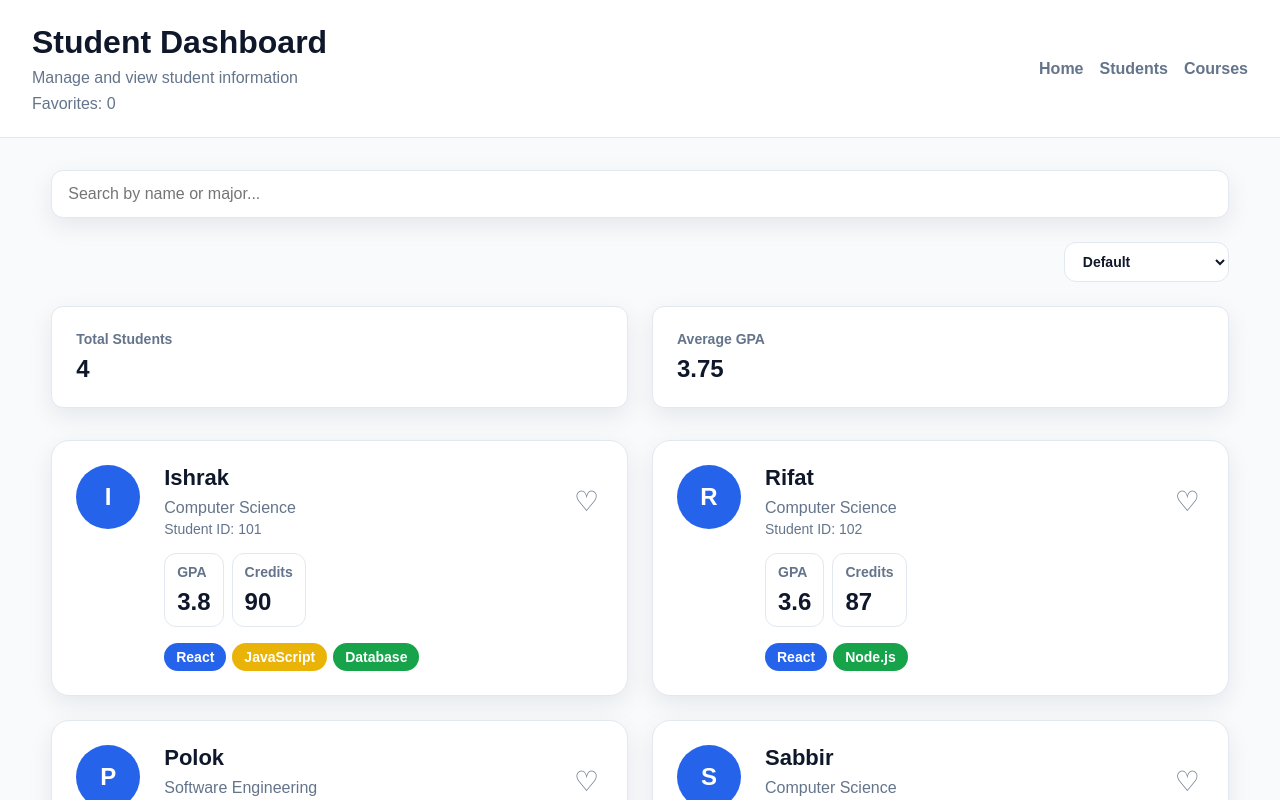
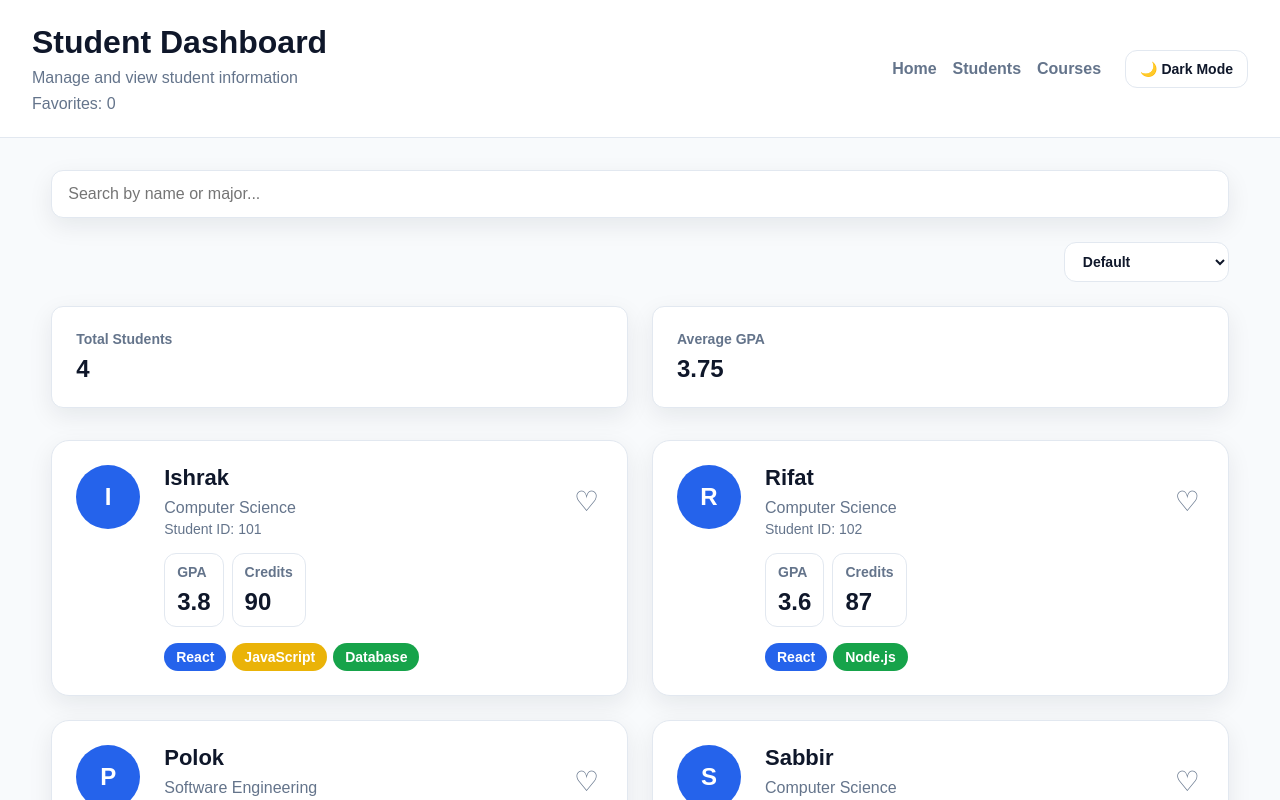
Before and after one commit to ishrakahmad/React_Lab, a React (Vite) app in the folder StudentDashboard/: page / in a window 1280 px wide. Shown: the top 800 px of the page. Built offline with nearby package versions, Linux system fonts and the light colour scheme.

Commit message:
task 3 ThemeContext — Light/Dark Mode

```diff
--- a/StudentDashboard/src/App.css
+++ b/StudentDashboard/src/App.css
@@ -335,3 +335,97 @@
 .sort-controls select:focus {
   border-color: var(--color-primary);
 }
+
+
+/* Theme */
+
+.light-theme {
+  min-height: 100vh;
+
+  --theme-background: #f8fafc;
+  --theme-surface: #ffffff;
+  --theme-text: #0f172a;
+  --theme-muted: #64748b;
+  --theme-border: #e2e8f0;
+}
+
+.dark-theme {
+  min-height: 100vh;
+
+  --theme-background: #0f172a;
+  --theme-surface: #1e293b;
+  --theme-text: #f8fafc;
+  --theme-muted: #cbd5e1;
+  --theme-border: #334155;
+}
+
+.light-theme,
+.dark-theme {
+  background: var(--theme-background);
+  color: var(--theme-text);
+}
+
+.dark-theme .dashboard-header,
+.dark-theme .stat-badge,
+.dark-theme .student-card,
+.dark-theme .search-bar input,
+.dark-theme .sort-controls select {
+  background: var(--theme-surface);
+  color: var(--theme-text);
+  border-color: var(--theme-border);
+}
+
+.dark-theme .header-content p,
+.dark-theme .student-major,
+.dark-theme .student-id,
+.dark-theme .stat-label {
+  color: var(--theme-muted);
+}
+
+.dark-theme .dashboard-nav a {
+  color: var(--theme-muted);
+}
+
+.dark-theme .dashboard-nav a:hover {
+  color: var(--color-primary);
+}
+
+.header-actions {
+  display: flex;
+  align-items: center;
+  gap: var(--spacing-lg);
+}
+
+.theme-button {
+  padding: 10px 14px;
+
+  border: 1px solid var(--color-border);
+  border-radius: var(--radius-md);
+
+  background: var(--color-surface);
+  color: var(--color-text);
+
+  font-size: var(--font-size-sm);
+  font-weight: 600;
+
+  cursor: pointer;
+}
+
+.theme-button:hover {
+  border-color: var(--color-primary);
+}
+
+.dark-theme h1,
+.dark-theme h2,
+.dark-theme .stat-value,
+.dark-theme .stat-badge strong {
+  color: var(--theme-text);
+}
+
+.dark-theme .student-card h2 {
+  color: var(--theme-text);
+}
+
+.dark-theme .stat-value {
+  color: var(--theme-text);
+}
--- a/StudentDashboard/src/components/DashboardHeader.jsx
+++ b/StudentDashboard/src/components/DashboardHeader.jsx
@@ -1,10 +1,15 @@
 import PropTypes from 'prop-types';
+import { useContext } from 'react';
+import { ThemeContext } from '../context/ThemeContext';
 
 function DashboardHeader(props) {
+  const { darkMode, toggleTheme } = useContext(ThemeContext);
+
   return (
     <header className="dashboard-header">
       <div className="header-content">
         <h1>{props.title}</h1>
+
         <p>{props.tagline}</p>
 
         <p className="favorite-count">
@@ -12,11 +17,20 @@ function DashboardHeader(props) {
         </p>
       </div>
 
-      <nav className="dashboard-nav">
-        <a href="#home">Home</a>
-        <a href="#students">Students</a>
-        <a href="#courses">Courses</a>
-      </nav>
+      <div className="header-actions">
+        <nav className="dashboard-nav">
+          <a href="#home">Home</a>
+          <a href="#students">Students</a>
+          <a href="#courses">Courses</a>
+        </nav>
+
+        <button
+          className="theme-button"
+          onClick={toggleTheme}
+        >
+          {darkMode ? '☀️ Light Mode' : '🌙 Dark Mode'}
+        </button>
+      </div>
     </header>
   );
 }
--- /dev/null
+++ b/StudentDashboard/src/context/ThemeContext.jsx
@@ -0,0 +1,26 @@
+import { createContext, useState } from 'react';
+
+export const ThemeContext = createContext();
+
+function ThemeProvider(props) {
+  const [darkMode, setDarkMode] = useState(false);
+
+  function toggleTheme() {
+    setDarkMode(!darkMode);
+  }
+
+  return (
+    <ThemeContext.Provider
+      value={{
+        darkMode,
+        toggleTheme,
+      }}
+    >
+      <div className={darkMode ? 'dark-theme' : 'light-theme'}>
+        {props.children}
+      </div>
+    </ThemeContext.Provider>
+  );
+}
+
+export default ThemeProvider;
--- a/StudentDashboard/src/main.jsx
+++ b/StudentDashboard/src/main.jsx
@@ -3,9 +3,12 @@ import { createRoot } from 'react-dom/client';
 import './index.css';
 import './App.css';
 import App from './App.jsx';
+import ThemeProvider from './context/ThemeContext';
 
 createRoot(document.getElementById('root')).render(
   <StrictMode>
-    <App />
-  </StrictMode>,
+    <ThemeProvider>
+      <App />
+    </ThemeProvider>
+  </StrictMode>
 );
```
